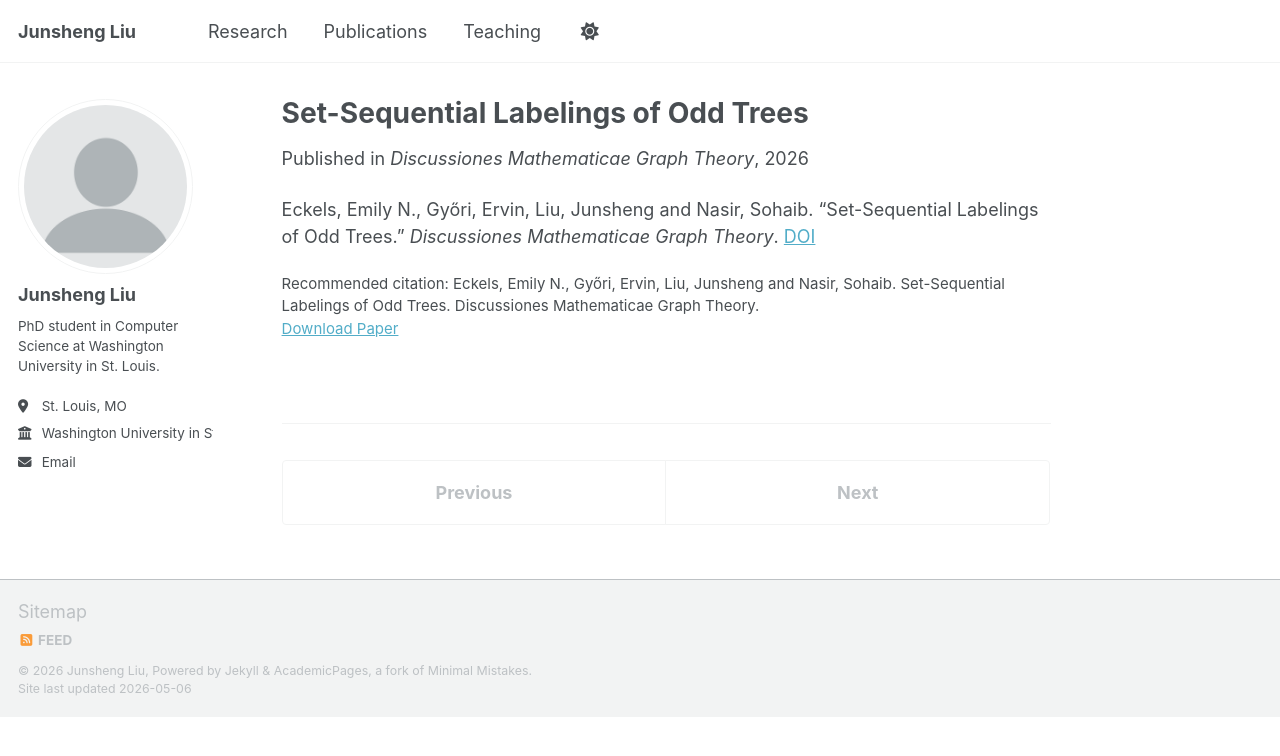
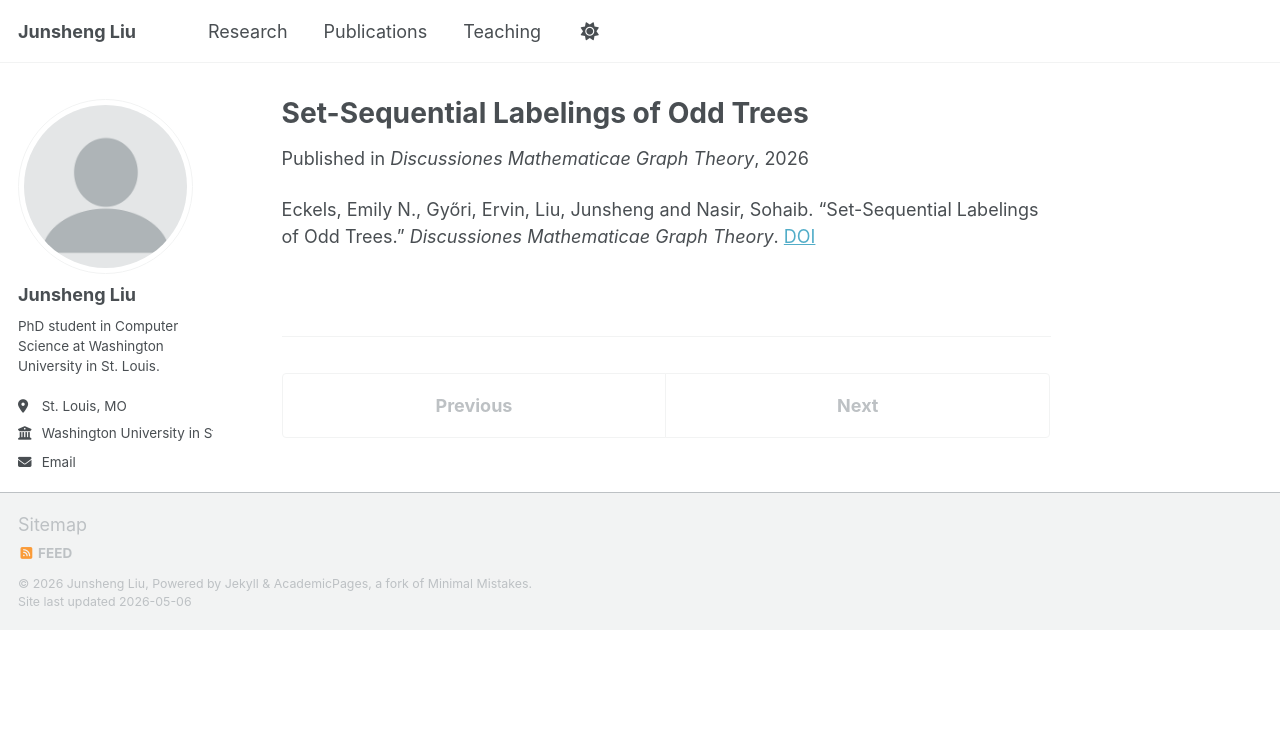
Before and after one commit to LIULUCK22/LIULUCK22.github.io, a Jekyll site: the page built from _publications/set-sequential-labelings-odd-trees.md, in a window 1280 px wide. Shown: the top 756 px of the page. Built offline with Jekyll 4.4.1, drawn with Linux system fonts in a browser that asks for light colours; a script bundle is joined from its source files by our own code; library files that are not in the unit come from our copies.

Commit message:
Update set-sequential-labelings-odd-trees.md

```diff
--- a/_publications/set-sequential-labelings-odd-trees.md
+++ b/_publications/set-sequential-labelings-odd-trees.md
@@ -3,8 +3,6 @@ title: "Set-Sequential Labelings of Odd Trees"
 collection: publications
 permalink: /publication/set-sequential-labelings-odd-trees
 venue: "Discussiones Mathematicae Graph Theory"
-citation: "Eckels, Emily N., Győri, Ervin, Liu, Junsheng and Nasir, Sohaib. Set-Sequential Labelings of Odd Trees. Discussiones Mathematicae Graph Theory."
-paperurl: "https://doi.org/10.7151/dmgt.2439"
 ---
 
 Eckels, Emily N., Győri, Ervin, Liu, Junsheng and Nasir, Sohaib. “Set-Sequential Labelings of Odd Trees.” *Discussiones Mathematicae Graph Theory*. [DOI](https://doi.org/10.7151/dmgt.2439)
```
